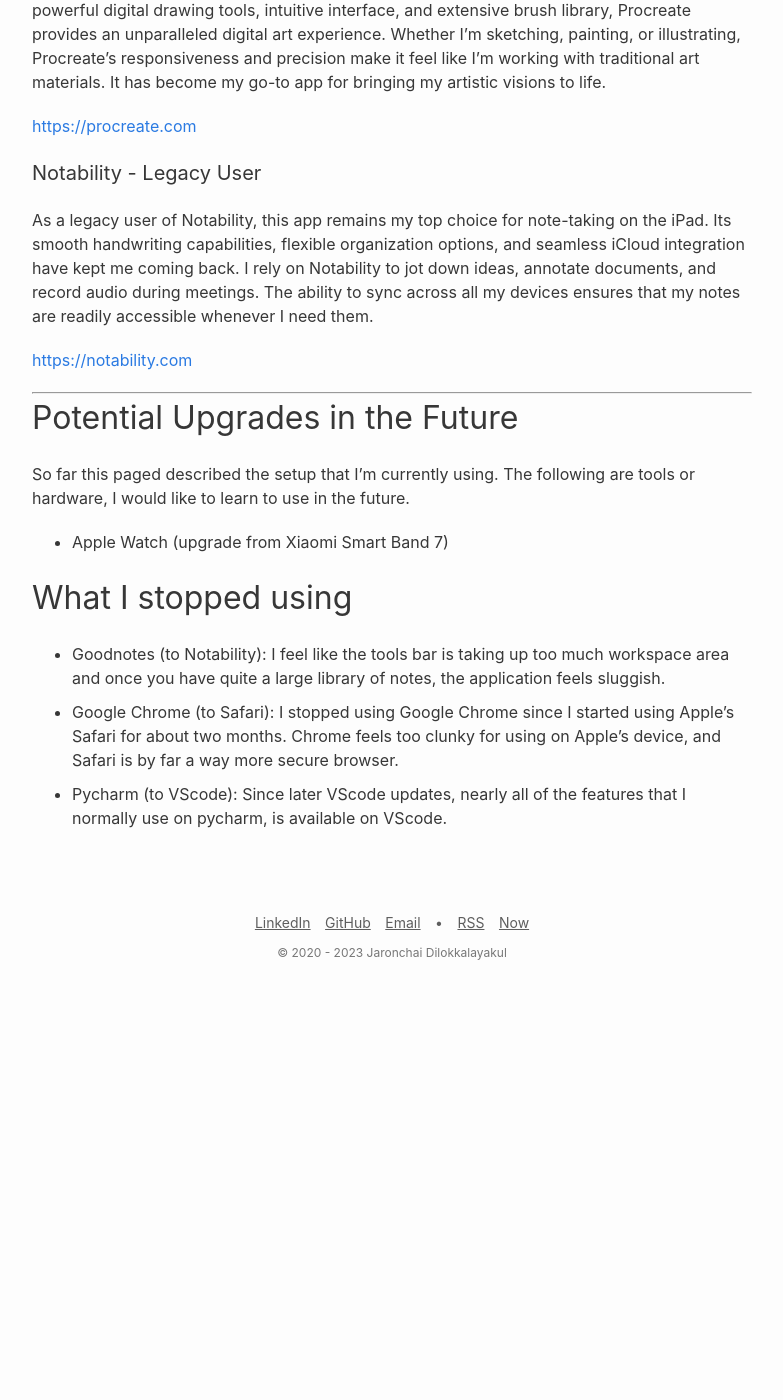
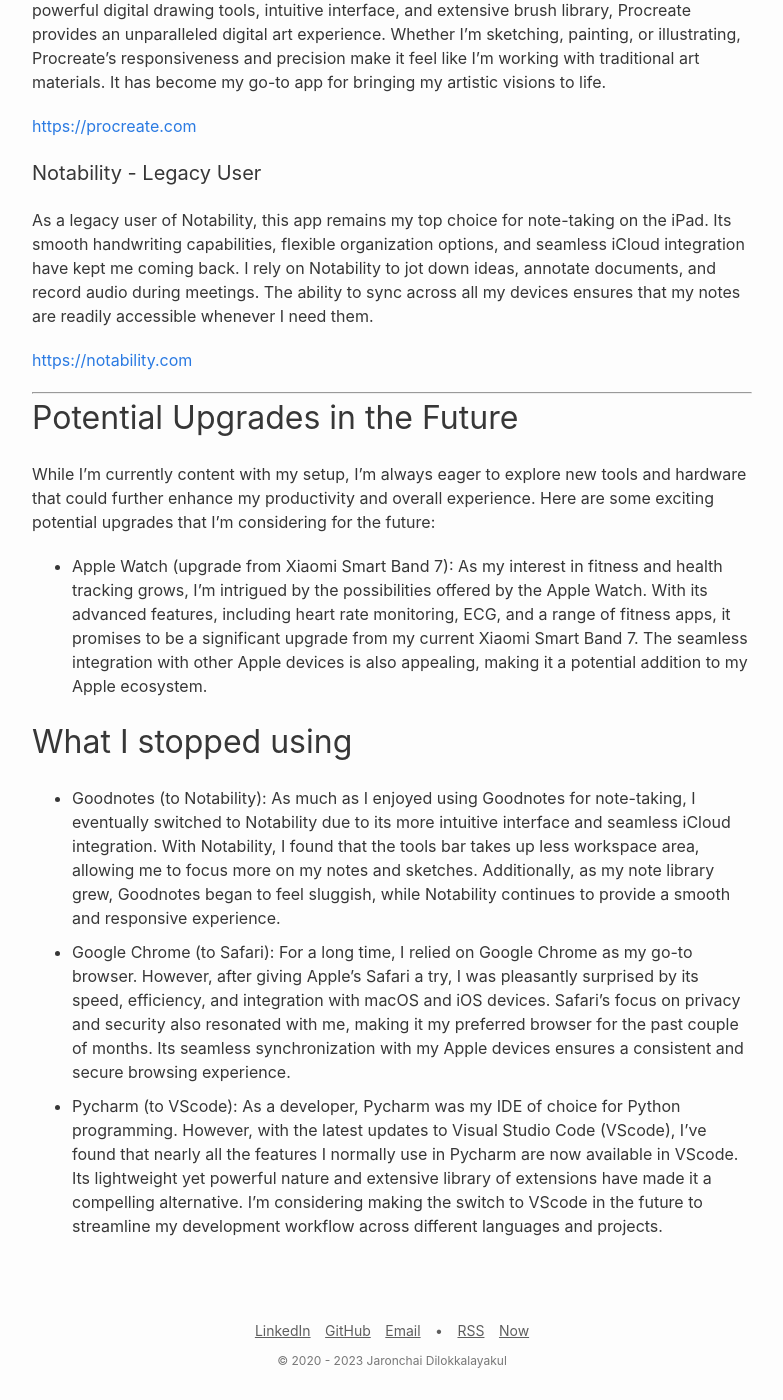
Before and after one commit to jarondlk/jaronchai-blog, a Jekyll site: the page built from pages/uses.markdown, in a window 1280 px wide and 1400 px high, scrolled down 4951 px. Shown: the whole window, without its empty margins (248-1031 px from the left). Built offline with Jekyll 4.4.1, drawn with Linux system fonts in a browser that asks for light colours; before the commit the page ends 5943 px from its top, so only the background shows below that.

Commit message:
Update uses

```diff
--- a/pages/uses.markdown
+++ b/pages/uses.markdown
@@ -150,12 +150,12 @@
 
 ## Potential Upgrades in the Future
 
-So far this paged described the setup that I'm currently using. The following are tools or hardware, I would like to learn to use in the future.
+While I'm currently content with my setup, I'm always eager to explore new tools and hardware that could further enhance my productivity and overall experience. Here are some exciting potential upgrades that I'm considering for the future:
 
-* Apple Watch (upgrade from Xiaomi Smart Band 7)
+* Apple Watch (upgrade from Xiaomi Smart Band 7): As my interest in fitness and health tracking grows, I'm intrigued by the possibilities offered by the Apple Watch. With its advanced features, including heart rate monitoring, ECG, and a range of fitness apps, it promises to be a significant upgrade from my current Xiaomi Smart Band 7. The seamless integration with other Apple devices is also appealing, making it a potential addition to my Apple ecosystem.
 
 ## What I stopped using
 
-* Goodnotes (to Notability): I feel like the tools bar is taking up too much workspace area and once you have quite a large library of notes, the application feels sluggish.
-* Google Chrome (to Safari): I stopped using Google Chrome since I started using Apple's Safari for about two months. Chrome feels too clunky for using on Apple's device, and Safari is by far a way more secure browser.
-* Pycharm (to VScode): Since later VScode updates, nearly all of the features that I normally use on pycharm, is available on VScode.
+* Goodnotes (to Notability): As much as I enjoyed using Goodnotes for note-taking, I eventually switched to Notability due to its more intuitive interface and seamless iCloud integration. With Notability, I found that the tools bar takes up less workspace area, allowing me to focus more on my notes and sketches. Additionally, as my note library grew, Goodnotes began to feel sluggish, while Notability continues to provide a smooth and responsive experience.
+* Google Chrome (to Safari): For a long time, I relied on Google Chrome as my go-to browser. However, after giving Apple's Safari a try, I was pleasantly surprised by its speed, efficiency, and integration with macOS and iOS devices. Safari's focus on privacy and security also resonated with me, making it my preferred browser for the past couple of months. Its seamless synchronization with my Apple devices ensures a consistent and secure browsing experience.
+* Pycharm (to VScode): As a developer, Pycharm was my IDE of choice for Python programming. However, with the latest updates to Visual Studio Code (VScode), I've found that nearly all the features I normally use in Pycharm are now available in VScode. Its lightweight yet powerful nature and extensive library of extensions have made it a compelling alternative. I'm considering making the switch to VScode in the future to streamline my development workflow across different languages and projects.
```
